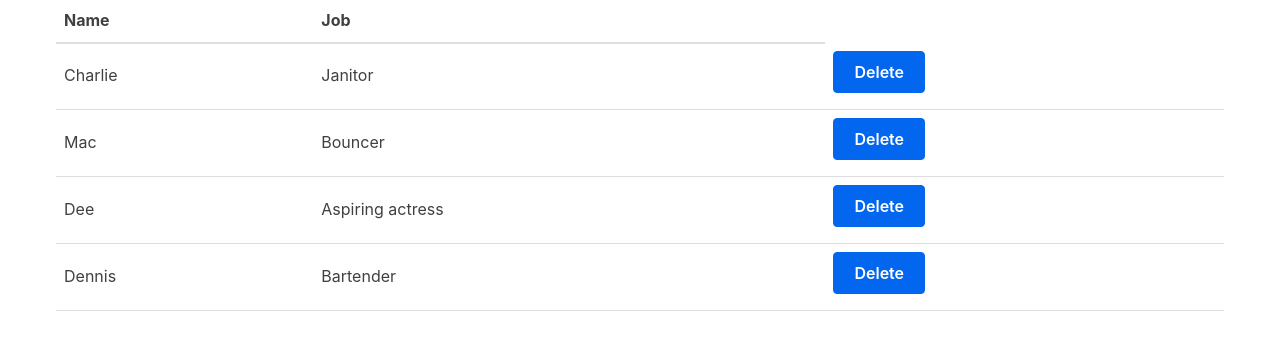
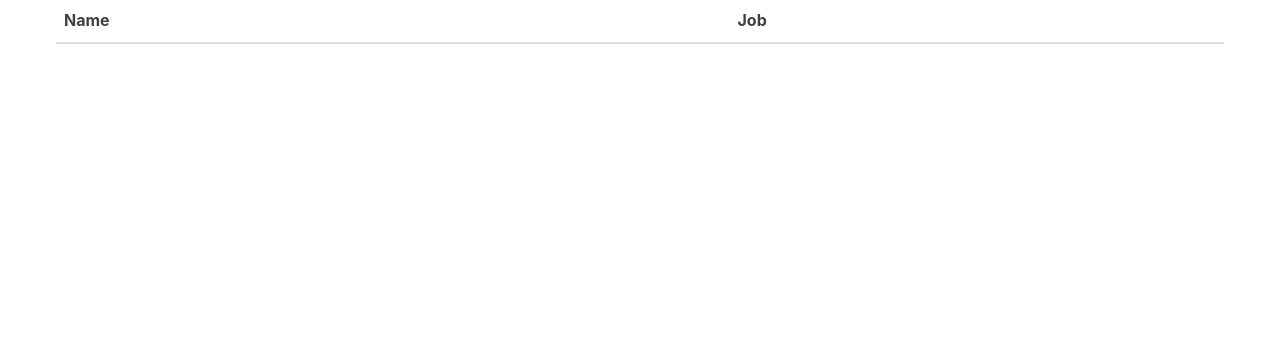
Before and after one commit to benitodes/react-tutorial, a React (Create React App) app: page / in a window 1280 px wide. Shown: the top 350 px of the page. Built offline with nearby package versions, Linux system fonts and the light colour scheme.

Commit message:
remove data from state in App.js

```diff
--- a/src/App.js
+++ b/src/App.js
@@ -4,24 +4,7 @@ import Table from './Table'
 class App extends Component {
 
   state = {
-    characters: [
-      {
-        name: 'Charlie',
-        job: 'Janitor',
-      },
-      {
-        name: 'Mac',
-        job: 'Bouncer',
-      },
-      {
-        name: 'Dee',
-        job: 'Aspiring actress',
-      },
-      {
-        name: 'Dennis',
-        job: 'Bartender',
-      },
-    ],
+    characters: [],
   }
 
   render() {
```
